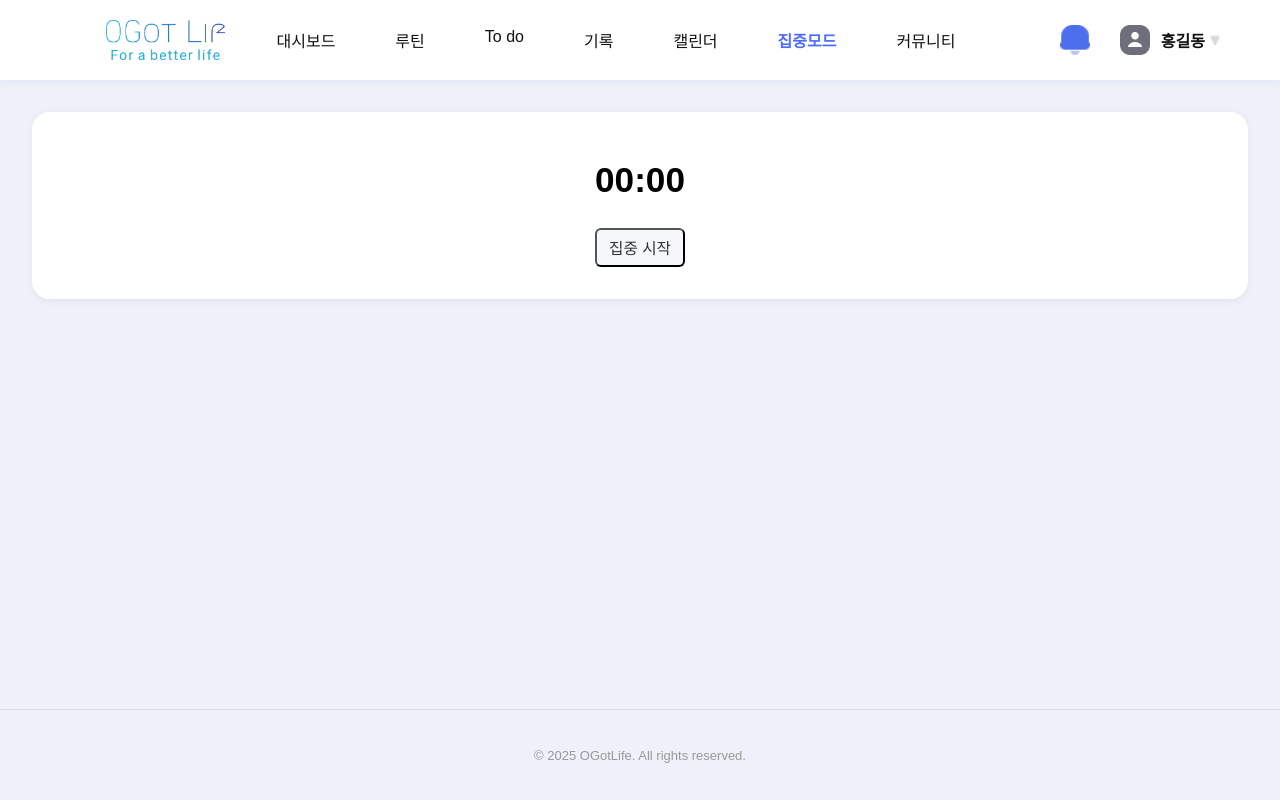
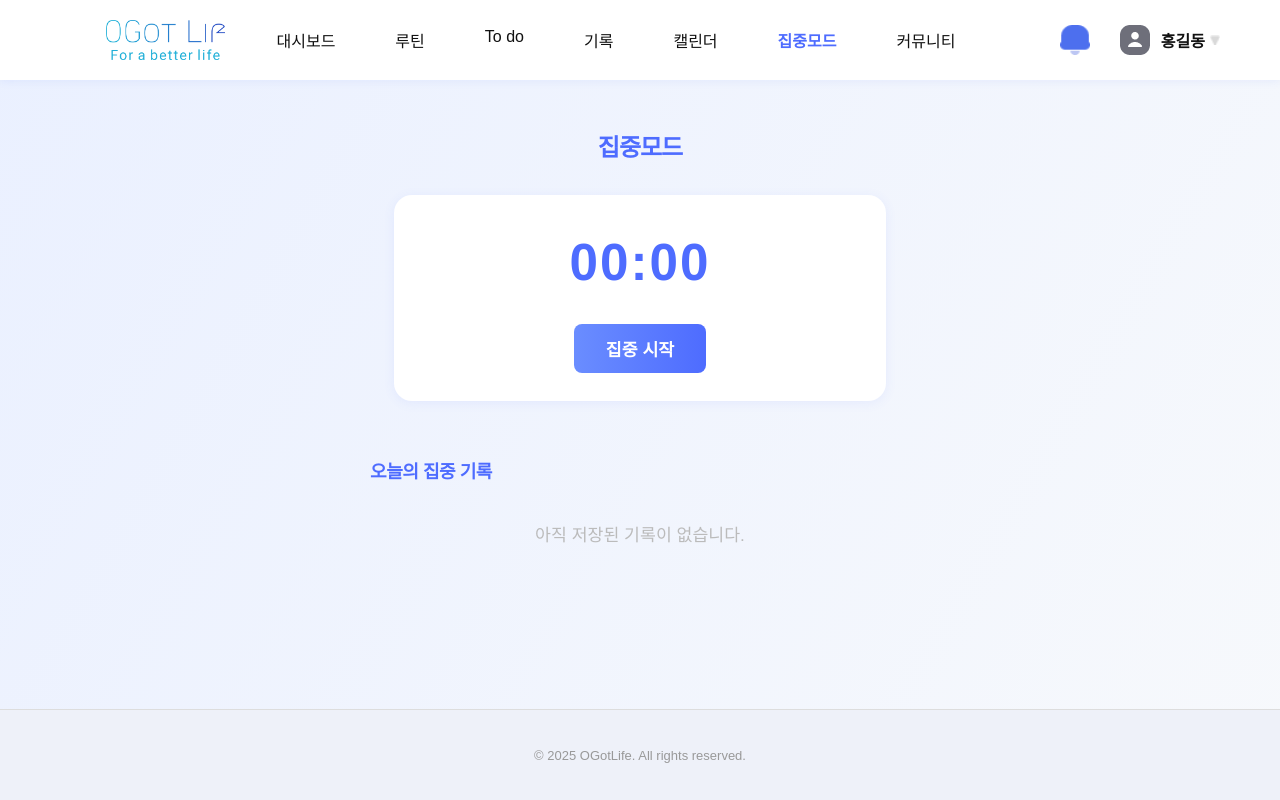
Before and after one commit to roa9618/OGotLife, a React (Create React App) app in the folder frontend/: page /focus in a window 1280 px wide. Built offline with nearby package versions, Linux system fonts and the light colour scheme; a web font is replaced by a local one.

Commit message:
[수정] 스톱워치, 오늘 기록만 표시, 기록 저장 UI 개선

```diff
--- a/frontend/src/pages/FocusMode.js
+++ b/frontend/src/pages/FocusMode.js
@@ -1,35 +1,99 @@
-import React, { useState } from 'react';
+import React, { useState, useRef } from 'react';
 import Header from '../components/Header';
 import Footer from '../components/Footer';
+import '../styles/FocusMode.css';
+
+function formatTime(sec) {
+    const m = String(Math.floor(sec / 60)).padStart(2, '0');
+    const s = String(sec % 60).padStart(2, '0');
+    return `${m}:${s}`;
+}
 
 function FocusMode() {
     const [isFocusing, setIsFocusing] = useState(false);
     const [time, setTime] = useState(0);
+    const [history, setHistory] = useState([]);
+    const [desc, setDesc] = useState('');
+    const timerRef = useRef(null);
+
+    const handleStart = () => {
+        setIsFocusing(true);
+        timerRef.current = setInterval(() => {
+            setTime(t => t + 1);
+        }, 1000);
+    };
+
+    const handleStop = () => {
+        setIsFocusing(false);
+        clearInterval(timerRef.current);
+    };
+
+    const handleSave = (e) => {
+        e.preventDefault();
+        if (!desc.trim()) return;
+        setHistory([
+            { id: Date.now(), time, desc },
+            ...history
+        ]);
+        setTime(0);
+        setDesc('');
+    };
+
+    React.useEffect(() => {
+        return () => clearInterval(timerRef.current);
+    }, []);
+
+    const todayStr = new Date().toISOString().slice(0, 10);
+    const todayHistory = history.filter(item => {
+        const itemDate = new Date(item.id).toISOString().slice(0, 10);
+        return itemDate === todayStr;
+    });
 
     return (
-        <div className="dashboard-root">
+        <div className="focus-root">
             <Header />
-            <div className="dashboard-body layout-container">
-                <div className="dashboard-content">
-                    <main className="dashboard-main">
-                        <div className="dashboard-grid">
-                            <div className="dashboard-progress-row">
-                                <div className="dashboard-progress-card" style={{alignItems:'center', textAlign:'center'}}>
-                                    <div style={{fontSize:'2.2rem', fontWeight:'bold', margin:'20px 0'}}>{`${String(Math.floor(time/60)).padStart(2,'0')}:${String(time%60).padStart(2,'0')}`}</div>
-                                    <button
-                                        className="dashboard-timetable-item"
-                                        style={{margin:'8px 0'}}
-                                        onClick={() => setIsFocusing(!isFocusing)}
-                                    >
-                                        {isFocusing ? '종료' : '집중 시작'}
-                                    </button>
-                                </div>
-                            </div>
+            <div className="focus-main">
+                <div className="focus-title-row">
+                    <span className="focus-title">집중모드</span>
+                </div>
+                <div className="focus-timer-card">
+                    <div className="focus-timer-display">{formatTime(time)}</div>
+                    <div className="focus-timer-actions">
+                        {!isFocusing ? (
+                            <button className="focus-btn focus-start-btn" onClick={handleStart}>집중 시작</button>
+                        ) : (
+                            <button className="focus-btn focus-stop-btn" onClick={handleStop}>종료</button>
+                        )}
+                    </div>
+                    {!isFocusing && time > 0 && (
+                        <form className="focus-save-form" onSubmit={handleSave}>
+                            <input
+                                className="focus-desc-input"
+                                type="text"
+                                value={desc}
+                                onChange={e => setDesc(e.target.value)}
+                                placeholder="이 시간 동안 한 일을 입력하세요"
+                                maxLength={40}
+                                required
+                            />
+                            <button className="focus-btn focus-save-btn" type="submit">저장</button>
+                        </form>
+                    )}
+                </div>
+                <div className="focus-section-title">오늘의 집중 기록</div>
+                <div className="focus-history-list">
+                    {todayHistory.length === 0 && (
+                        <div className="focus-history-empty">아직 저장된 기록이 없습니다.</div>
+                    )}
+                    {todayHistory.map(item => (
+                        <div className="focus-history-card" key={item.id}>
+                            <span className="focus-history-time">{formatTime(item.time)}</span>
+                            <span className="focus-history-desc">{item.desc}</span>
                         </div>
-                    </main>
-                    <Footer />
+                    ))}
                 </div>
             </div>
+            <Footer />
         </div>
     );
 }
```
